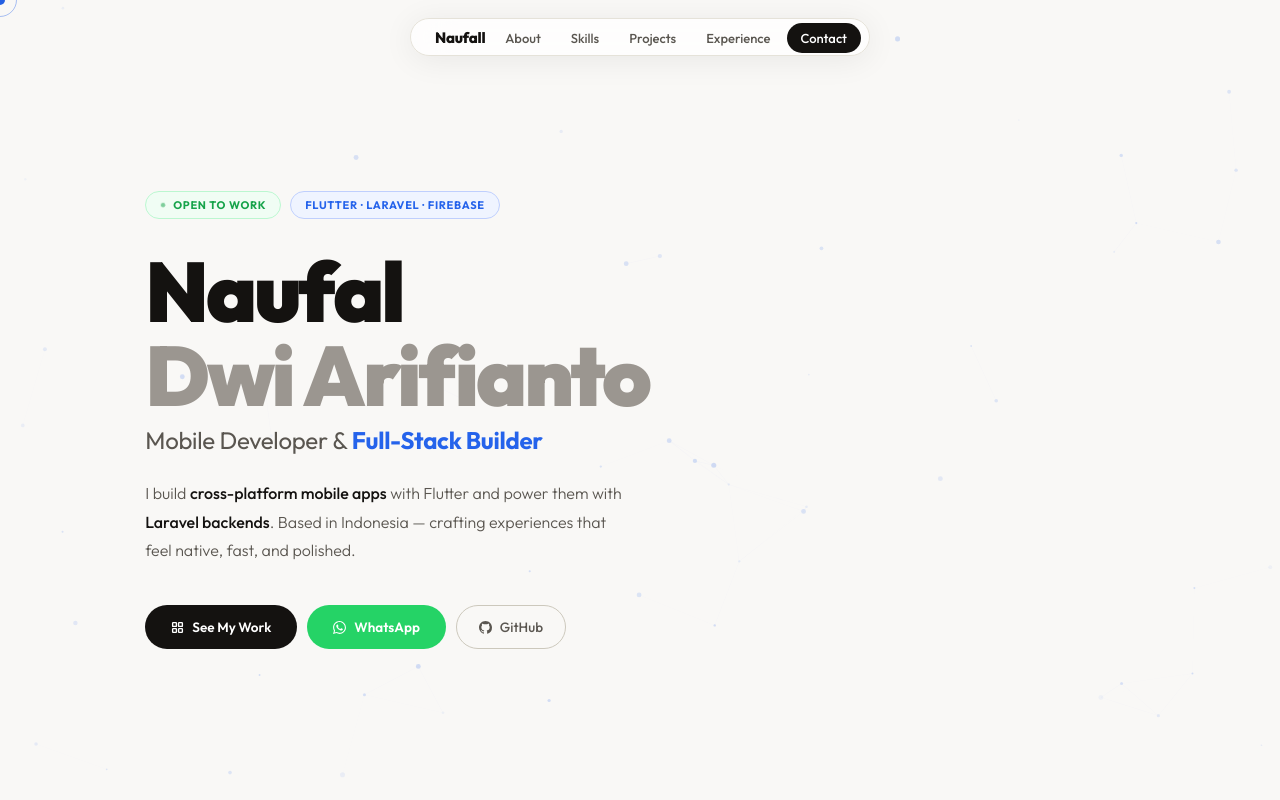
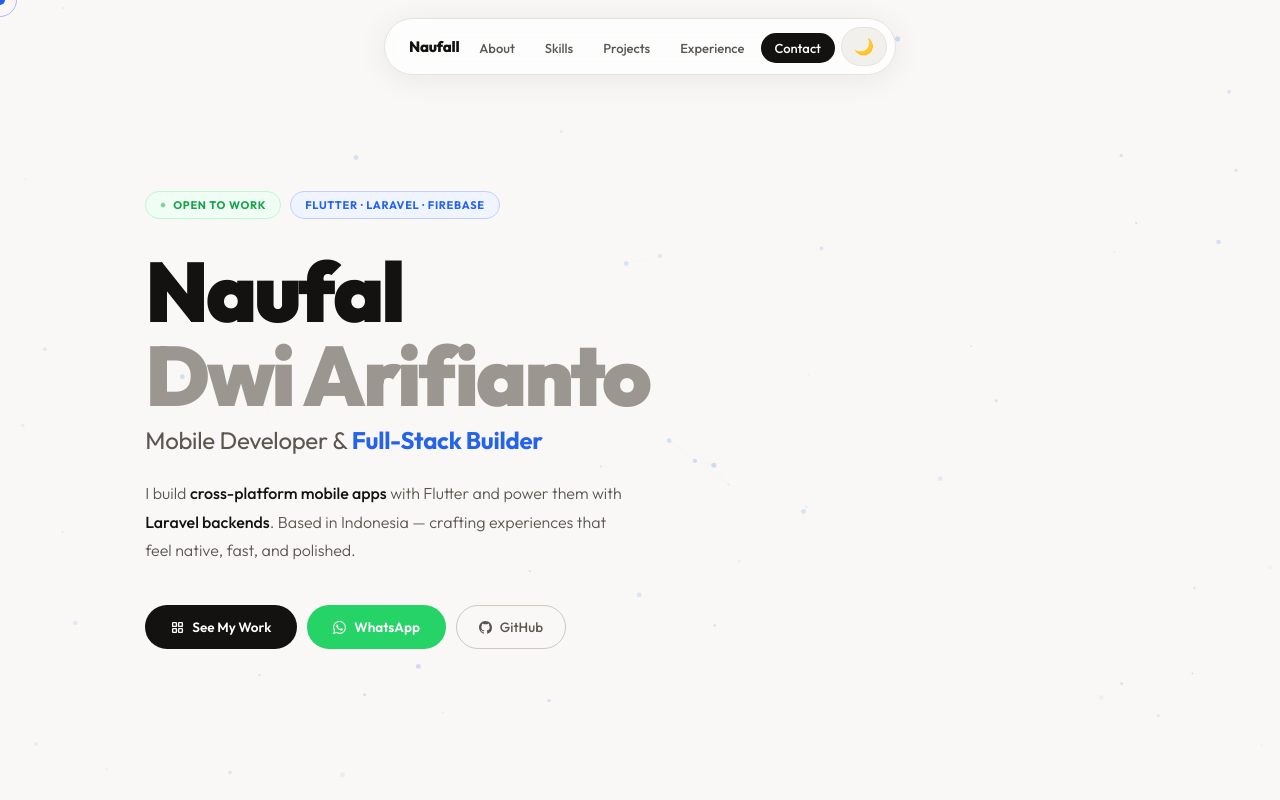
Before and after one commit to Naufall18/portofolio, a React (Vite) app: page / in a window 1280 px wide. Shown: the top 800 px of the page. Built offline with nearby package versions, Linux system fonts and the light colour scheme; no server answers.

Commit message:
feat: add dark mode toggle with localStorage persistence

```diff
--- a/src/components/Navbar.jsx
+++ b/src/components/Navbar.jsx
@@ -2,6 +2,17 @@ import { useEffect, useState } from 'react';
 
 export default function Navbar() {
   const [drawerOpen, setDrawerOpen] = useState(false);
+  const [darkMode, setDarkMode] = useState(false);
+
+  // Initialize dark mode from localStorage
+  useEffect(() => {
+    const savedTheme = localStorage.getItem('theme');
+    const prefersDark = window.matchMedia('(prefers-color-scheme: dark)').matches;
+    const isDark = savedTheme === 'dark' || (!savedTheme && prefersDark);
+
+    setDarkMode(isDark);
+    document.documentElement.classList.toggle('dark', isDark);
+  }, []);
 
   useEffect(() => {
     const onScroll = () => {
@@ -10,6 +21,13 @@ export default function Navbar() {
     window.addEventListener('scroll', onScroll);
     return () => window.removeEventListener('scroll', onScroll);
   }, []);
+
+  const toggleTheme = () => {
+    const newDarkMode = !darkMode;
+    setDarkMode(newDarkMode);
+    document.documentElement.classList.toggle('dark', newDarkMode);
+    localStorage.setItem('theme', newDarkMode ? 'dark' : 'light');
+  };
 
   const smoothScroll = (e, href) => {
     const target = document.querySelector(href);
@@ -36,6 +54,9 @@ export default function Navbar() {
           <li><a href="#experience" onClick={(e) => smoothScroll(e, '#experience')}>Experience</a></li>
           <li><a href="#contact" onClick={(e) => smoothScroll(e, '#contact')} className="nav-cta">Contact</a></li>
         </ul>
+        <button className="theme-toggle" onClick={toggleTheme} aria-label="Toggle theme">
+          {darkMode ? '☀️' : '🌙'}
+        </button>
         <button className="menu-btn" onClick={toggleDrawer} aria-label="Open menu">
           ☰
         </button>
@@ -56,6 +77,9 @@ export default function Navbar() {
           <li><a href="#experience" onClick={(e) => smoothScroll(e, '#experience')}>Experience</a></li>
           <li><a href="#contact" onClick={(e) => smoothScroll(e, '#contact')} className="nav-cta">Contact</a></li>
         </ul>
+        <button className="drawer-theme-toggle" onClick={toggleTheme}>
+          {darkMode ? '☀️ Light Mode' : '🌙 Dark Mode'}
+        </button>
       </div>
 
       {/* Overlay */}
--- a/src/index.css
+++ b/src/index.css
@@ -15,8 +15,18 @@
   --font:'Outfit',sans-serif;--mono:'JetBrains Mono',monospace;
   --ease:cubic-bezier(0.4,0,0.2,1);--spring:cubic-bezier(0.34,1.56,0.64,1);
 }
+
+/* ===== DARK MODE ===== */
+html.dark{
+  --bg:#0F1419;--bg2:#1A1F2E;--white:#1E2433;
+  --border:#2A3142;--border2:#3A4152;
+  --ink:#F5F5F5;--ink2:#B8BCC8;--ink3:#6B7280;
+  --blue:#3B82F6;--blue-l:#1E3A5F;--blue-b:#2563EB;
+  --green-l:#1A3A2E;
+}
+
 html{scroll-behavior:smooth;overflow-x:hidden}
-body{font-family:var(--font);background:var(--bg);color:var(--ink);-webkit-font-smoothing:antialiased;overflow-x:hidden}
+body{font-family:var(--font);background:var(--bg);color:var(--ink);-webkit-font-smoothing:antialiased;overflow-x:hidden;transition:background .3s var(--ease),color .3s var(--ease)}
 ::-webkit-scrollbar{width:4px}
 ::-webkit-scrollbar-track{background:var(--bg2)}
 ::-webkit-scrollbar-thumb{background:var(--border2);border-radius:99px}
@@ -26,6 +36,7 @@ body{font-family:var(--font);background:var(--bg);color:var(--ink);-webkit-font-
 
 /* ===== NAV ===== */
 nav{position:fixed;top:18px;left:50%;transform:translateX(-50%);z-index:200;display:flex;align-items:center;gap:6px;background:rgba(255,255,255,.75);backdrop-filter:blur(20px);border:1px solid var(--border);border-radius:99px;padding:8px 8px 8px 24px;box-shadow:0 4px 32px rgba(0,0,0,.07);transition:all .3s var(--ease)}
+html.dark nav{background:rgba(30,36,51,.85)}
 nav.scrolled{box-shadow:0 8px 40px rgba(0,0,0,.12)}
 .nav-logo{font-weight:800;font-size:15px;color:var(--ink);text-decoration:none;letter-spacing:-.3px;white-space:nowrap}
 .nav-logo em{color:var(--blue);font-style:normal}
@@ -34,6 +45,10 @@ nav.scrolled{box-shadow:0 8px 40px rgba(0,0,0,.12)}
 .nav-links a:hover{background:var(--bg2);color:var(--ink)}
 .nav-cta{background:var(--ink);color:#fff !important;font-size:13px;font-weight:600;padding:9px 22px;border-radius:99px;text-decoration:none;white-space:nowrap;transition:transform .2s var(--spring),box-shadow .2s}
 .nav-cta:hover{transform:scale(1.05);box-shadow:0 6px 20px rgba(0,0,0,.2)}
+
+/* Theme Toggle Button */
+.theme-toggle{background:var(--bg2);border:1px solid var(--border);color:var(--ink);padding:9px 12px;border-radius:99px;cursor:pointer;font-size:16px;transition:transform .2s var(--spring),background .2s;display:flex;align-items:center;justify-content:center}
+.theme-toggle:hover{transform:scale(1.1);background:var(--border)}
 
 /* Mobile Menu Button */
 .menu-btn{display:none;background:var(--ink);color:#fff;border:none;padding:9px 12px;border-radius:99px;cursor:pointer;transition:transform .2s}
@@ -47,10 +62,12 @@ nav.scrolled{box-shadow:0 8px 40px rgba(0,0,0,.12)}
 .drawer-logo em{color:var(--blue);font-style:normal}
 .close-btn{background:var(--bg2);border:none;width:32px;height:32px;border-radius:50%;cursor:pointer;display:flex;align-items:center;justify-content:center;font-size:18px;color:var(--ink2);transition:background .2s}
 .close-btn:hover{background:var(--border)}
-.drawer-links{display:flex;flex-direction:column;gap:4px;list-style:none}
+.drawer-links{display:flex;flex-direction:column;gap:4px;list-style:none;margin-bottom:16px}
 .drawer-links a{font-size:15px;font-weight:500;color:var(--ink2);text-decoration:none;padding:12px 16px;border-radius:12px;transition:background .2s,color .2s;display:block}
 .drawer-links a:hover{background:var(--bg2);color:var(--ink)}
 .drawer-links .nav-cta{background:var(--ink);color:#fff !important;margin-top:8px;text-align:center}
+.drawer-theme-toggle{width:100%;background:var(--bg2);border:1px solid var(--border);color:var(--ink);padding:12px 16px;border-radius:12px;cursor:pointer;font-size:14px;font-weight:600;transition:background .2s,transform .2s;display:flex;align-items:center;justify-content:center;gap:8px}
+.drawer-theme-toggle:hover{background:var(--border);transform:scale(1.02)}
 
 /* Overlay */
 .overlay{position:fixed;inset:0;background:rgba(0,0,0,.4);z-index:250;opacity:0;pointer-events:none;transition:opacity .3s}
```
